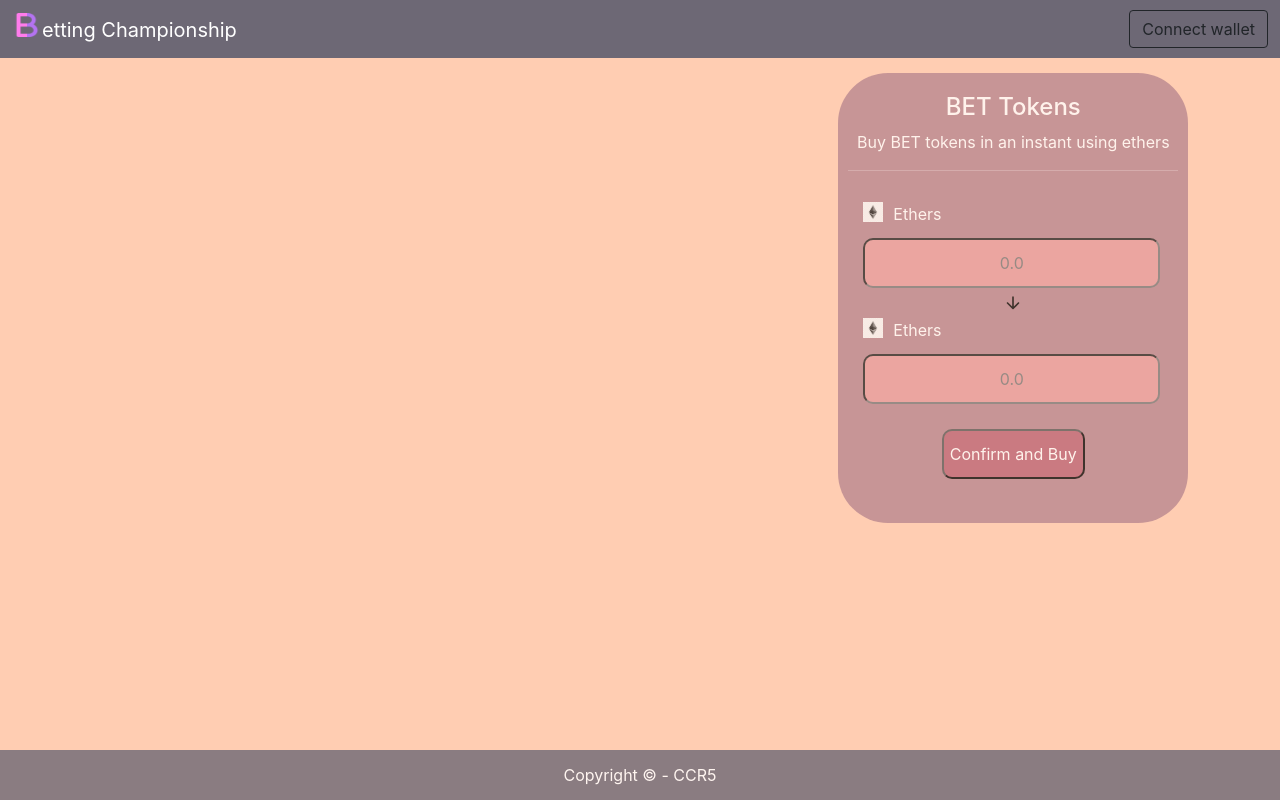
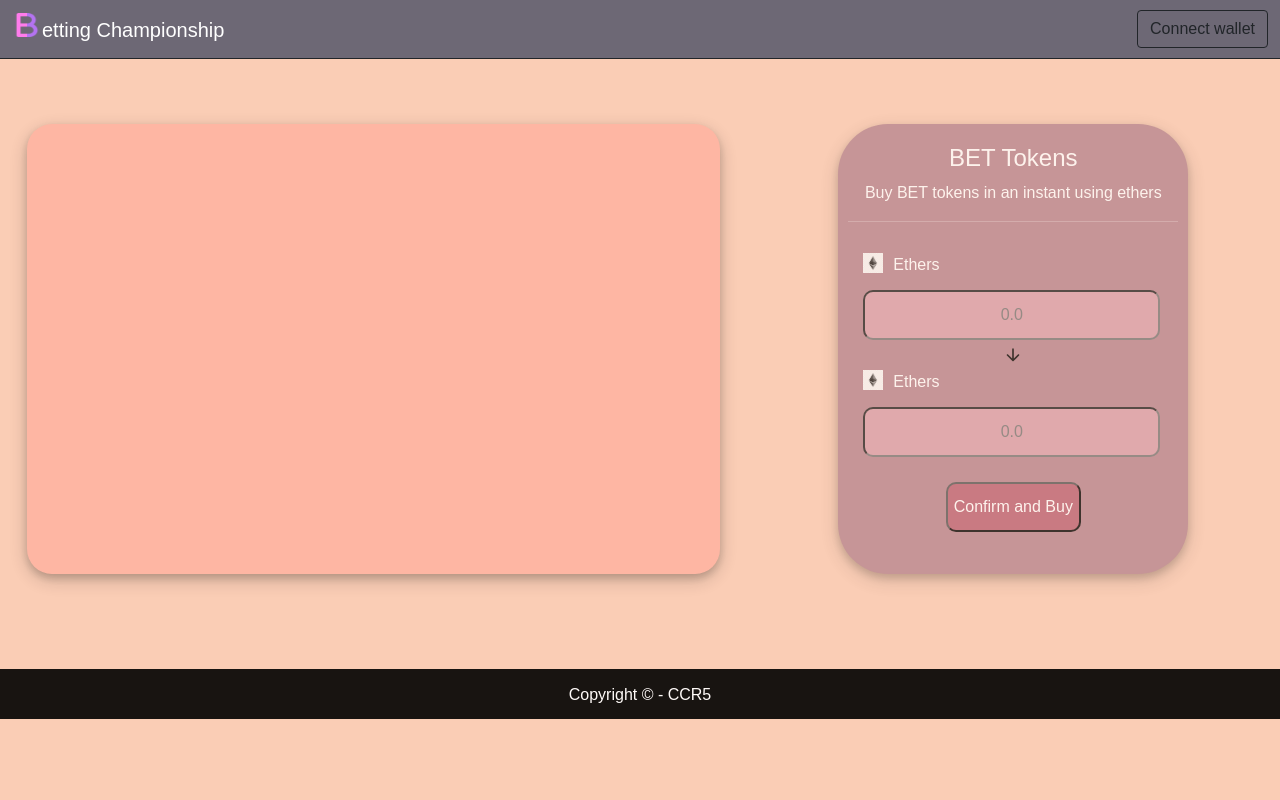
Before and after one commit to ccr5/betting-championship-dapp, a Next.js app: page / in a window 1280 px wide. Built offline with nearby package versions, Linux system fonts and the light colour scheme.

Commit message:
Starting to create team component

```diff
--- a/components/footer/footer.tsx
+++ b/components/footer/footer.tsx
@@ -3,7 +3,7 @@ import styles from 'Footer.module.css'
 
 const Footer: NextComponentType = () => {
   return (
-    <footer className="fixed-bottom">
+    <footer style={{ borderTop: "1px solid", borderTopColor: "black" }}>
       Copyright © - CCR5
     </footer>
   )
--- a/components/navbar/navbar.tsx
+++ b/components/navbar/navbar.tsx
@@ -8,7 +8,11 @@ const Navbar: NextComponentType = () => {
 	return (
 		<nav
 			className="navbar navbar-expand-lg navbar-dark"
-			style={{ backgroundColor: "#6D6875" }}
+			style={{
+				backgroundColor: "#6D6875",
+				borderBottom: "1px solid",
+				alignItems: "center"
+			}}
 		>
 			< div className="container-fluid" >
 				<a className="navbar-brand" href="#">
--- a/components/selectToken/SelectToken.module.css
+++ b/components/selectToken/SelectToken.module.css
@@ -17,7 +17,8 @@
 }
 
 .selectAmount {
-    background-color: #E5989B;
+    background-color: #d89da9;
+    color: white;
     border-radius: 10px;
     margin: 5px;
     min-height: 50px;
--- /dev/null
+++ b/components/team/index.tsx
@@ -0,0 +1,10 @@
+import { NextComponentType } from "next";
+import TeamProps from "../../interfaces/team";
+
+const Team: NextComponentType = () => {
+  return (
+    <div></div>
+  )
+}
+
+export default Team
--- /dev/null
+++ b/components/teams/Teams.module.css
@@ -0,0 +1,17 @@
+.teams {
+    display: flex;
+    justify-content: center;
+    align-content: center;
+}
+
+.teamsTable {
+    min-height: 450px;
+    margin: 15px;
+    width: 100%;
+    box-shadow: 0 4px 8px 0 rgba(0, 0, 0, 0.2), 0 6px 20px 0 rgba(0, 0, 0, 0.19);
+    background-color: #FFB4A2;
+    opacity: 0.9;
+    border-radius: 25px;
+    padding: 20px;
+    color: #B5838D;
+}
--- a/components/teams/teams.tsx
+++ b/components/teams/teams.tsx
@@ -1,42 +1,25 @@
 import { NextComponentType } from 'next'
 import React, { Component } from 'react'
+import TeamProps from '../../interfaces/team'
+import Team from '../team'
+import styles from './Teams.module.css'
 
 const Teams: NextComponentType = () => {
   return (
-    <div className='card'>
-      <div className='card-title'>
-        teste
-      </div>
-      <div className='card-body'>
-        <table className="table">
-          <thead>
-            <tr>
-              <th scope="col">#</th>
-              <th scope="col">Nome</th>
-              <th scope="col">Total R$</th>
-            </tr>
-          </thead>
+    <div className={styles.teams}>
+      <table className={styles.teamsTable}>
+        <thead></thead>
         <tbody id="teamsResults">
-            <tr key="">
-              <td>1</td>
-              <td>Matheus</td>
-              <td>0</td>
-            </tr>
           {/* {
-          this.props.teams.map((team, key) => {
+            props.map((value, index) => {
               return (
-              <tr key={team.id}>
-                <td>{team.id}</td>
-                <td>{team.name}</td>
-                <td>{team.bets}</td>
-              </tr>
+                <Team team={value} />
               )
             })
           } */}
         </tbody>
       </table>
     </div>
-    </div>
   )
 }
 
--- a/components/tokens/Tokens.module.css
+++ b/components/tokens/Tokens.module.css
@@ -11,6 +11,7 @@
     color: white;
     border-radius: 50px;
     background-color: #B5838D;
+    box-shadow: 0 4px 8px 0 rgba(0, 0, 0, 0.2), 0 6px 20px 0 rgba(0, 0, 0, 0.19);
     opacity: 0.75;
 }
 
--- /dev/null
+++ b/interfaces/team.tsx
@@ -0,0 +1,7 @@
+interface TeamProps {
+  id: Number
+  name: String
+  bets: Number
+}
+
+export default TeamProps
--- a/pages/index.tsx
+++ b/pages/index.tsx
@@ -13,12 +13,11 @@ const Home: NextPage = () => {
         <meta name="viewport" content="initial-scale=1.0, width=device-width" />
       </Head>
       <Navbar />
-      <div className="container-fluid">
+      <div className="container-fluid" style={{ marginTop: "50px", marginBottom: "80px" }}>
         <div className="row content">
-          <div className="col-6">
-            {/* <Teams /> */}
+          <div className="col-7">
+            <Teams />
           </div>
-          <div className="col-1" />
           <div className="col-5">
             <Tokens />
           </div>
--- a/styles/globals.css
+++ b/styles/globals.css
@@ -2,9 +2,8 @@ html,
 body {
   padding: 0;
   margin: 0;
-  font-family: -apple-system, BlinkMacSystemFont, Segoe UI, Roboto, Oxygen,
-    Ubuntu, Cantarell, Fira Sans, Droid Sans, Helvetica Neue, sans-serif;
-  background-color: #FFCDB2;
+  font-family: Kanit, sans-serif;
+  background-color: #facdb5;
 }
 
 footer {
@@ -14,8 +13,8 @@ footer {
   flex-grow: 1;
   color: white;
   min-height: 50px;
-  opacity: 0.8;
-  background-color: #6D6875;
+  opacity: 0.9;
+  background-color: black;
 }
 
 a {
@@ -25,4 +24,5 @@ a {
 
 * {
   box-sizing: border-box;
+  -webkit-font-smoothing: antialiased;
 }
```
Also changed, not shown: components/teams/teams.module.css (deleted). Lines whose indentation alone changed are shown as unchanged.
